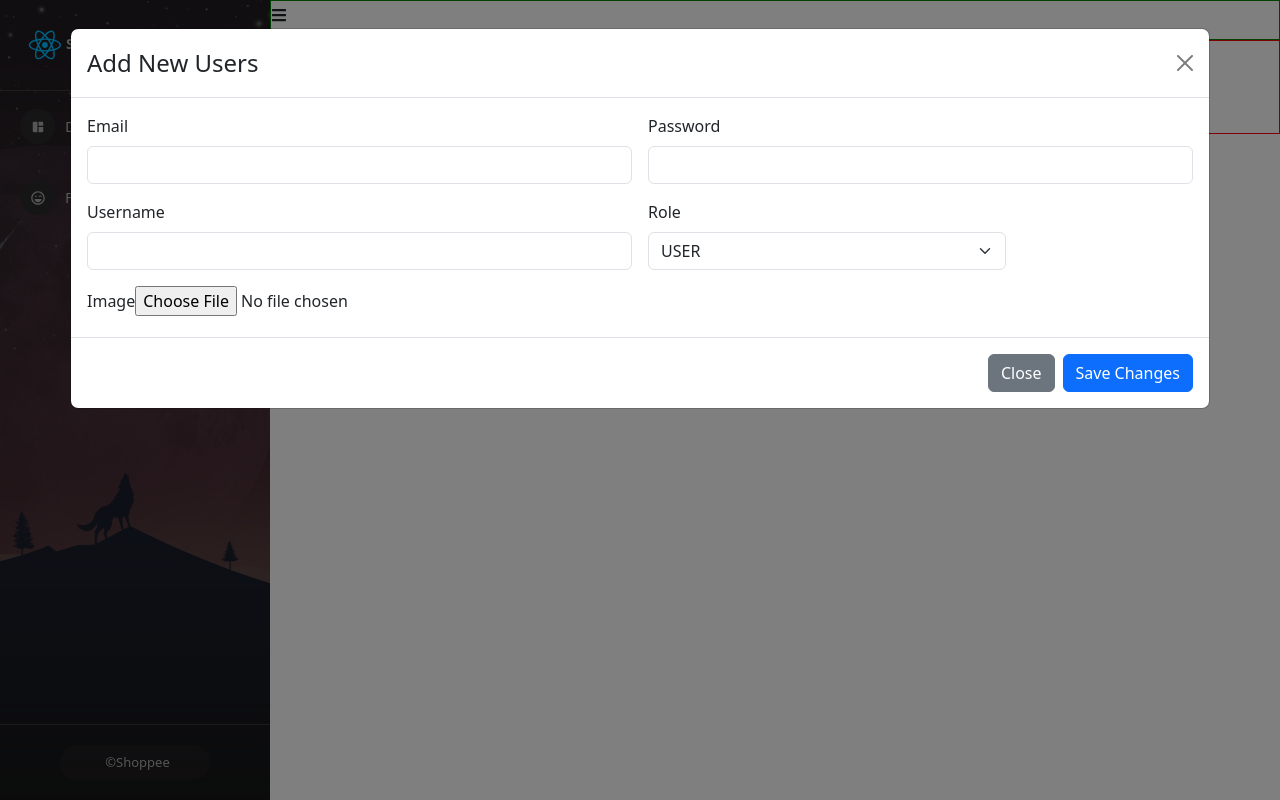
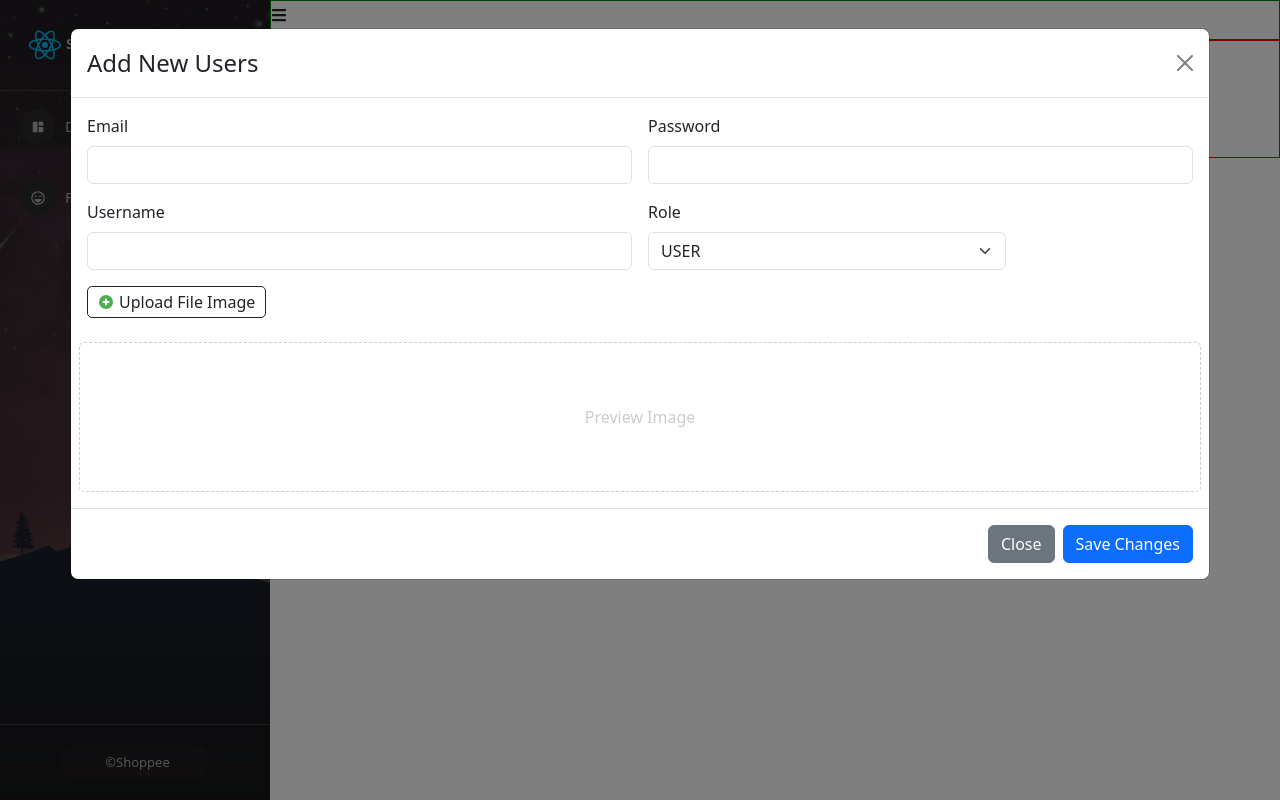
Before and after one commit to anhoang0611/react1, a React (Create React App) app: page /admins/manage-users in a window 1280 px wide. Both pictures are taken after a click on the button "Launch demo modal". Built offline with nearby package versions, Linux system fonts and the light colour scheme.

Commit message:
upload and preview image

```diff
--- a/src/components/Admin/Admin.js
+++ b/src/components/Admin/Admin.js
@@ -3,6 +3,7 @@ import './Admin.scss'
 import { FaBars } from 'react-icons/fa';
 import { useState } from "react";
 import { Outlet } from "react-router-dom";
+
 
 const Admin = (props) => {
     const [collapsed, setCollapsed] = useState(false);
--- a/src/components/Admin/Content/ManageUser.js
+++ b/src/components/Admin/Content/ManageUser.js
@@ -1,5 +1,5 @@
 import ModalCreateUsers from "./ModalCreateUser";
-
+import './ManageUser.scss';
 const ManageUsers = (props) => {
     return (
         <div className="manage-user-container">
@@ -14,10 +14,12 @@ const ManageUsers = (props) => {
                 </div>
 
                 <div>
-                    table Users <ModalCreateUsers />
+                    table Users
                 </div>
+                <ModalCreateUsers />
+            </div>
 
-            </div>
+
         </div>
     )
 
--- /dev/null
+++ b/src/components/Admin/Content/ManageUser.scss
@@ -0,0 +1,41 @@
+.manage-user-container{
+    .users-content{
+
+    }
+}
+
+.modal-add-user {
+    .img-preview{
+        height: 150px;
+        border: 1px dashed;
+        border-radius: 5px;
+        display: flex;
+        justify-content: center;
+        align-items: center;
+        color: #ccc;
+
+
+        img{
+            max-width:100%;
+            max-height:100%;
+        }
+
+    }
+    .label-upload{
+        display: flex;
+        /* justify-content: center; */
+        align-items: center;
+        gap: 5px;
+        border: 1px solid;
+        width: fit-content;
+        padding: 3px 10px;
+        border-radius: 5px;
+        cursor: pointer;
+
+
+        &:hover{
+            background-color: #eeeeee;
+        }
+    }
+
+}
--- a/src/components/Admin/Content/ModalCreateUser.js
+++ b/src/components/Admin/Content/ModalCreateUser.js
@@ -1,6 +1,7 @@
 import { useState } from 'react';
 import Button from 'react-bootstrap/Button';
 import Modal from 'react-bootstrap/Modal';
+import { FcPlus } from "react-icons/fc";
 
 const ModalCreateUsers = () => {
     const [show, setShow] = useState(false);
@@ -8,7 +9,24 @@ const ModalCreateUsers = () => {
     const handleClose = () => setShow(false);
     const handleShow = () => setShow(true);
 
+    const [email, setEmail] = useState("");
+    const [password, setPassword] = useState("");
+    const [username, setUsername] = useState("");
+    const [role, setRole] = useState("USER");
+    const [image, setImage] = useState("");
+    const [previewImage, setPreviewImage] = useState("");
 
+
+    const handleUploadImage = (event) => {
+        if (event.target && event.target.files && event.target.files[0]) {
+            setPreviewImage(URL.createObjectURL(event.target.files[0]));
+            setImage(event.target.files[0]);
+        }
+        else {
+
+        }
+
+    }
     return (
         <>
             <Button variant="primary" onClick={handleShow}>
@@ -20,7 +38,7 @@ const ModalCreateUsers = () => {
                 onHide={handleClose}
                 size="xl"
                 backdrop="static"
-            >
+                className='modal-add-user'            >
                 <Modal.Header closeButton>
                     <Modal.Title>Add New Users</Modal.Title>
                 </Modal.Header>
@@ -28,28 +46,59 @@ const ModalCreateUsers = () => {
                     <form className="row g-3">
                         <div className="col-md-6">
                             <label className="form-label">Email</label>
-                            <input type="email" className="form-control" />
+                            <input
+                                type="email"
+                                className="form-control"
+                                value={email}
+                                onChange={(event) => setEmail(event.target.value)}
+                            />
                         </div>
                         <div className="col-md-6">
                             <label className="form-label">Password</label>
-                            <input type="password" className="form-control" />
+                            <input
+                                type="password"
+                                className="form-control"
+                                value={password}
+                                onChange={(event) => setPassword(event.target.value)}
+                            />
                         </div>
 
                         <div className="col-md-6">
                             <label className="form-label">Username</label>
-                            <input type="text" className="form-control" />
+                            <input
+                                type="text"
+                                className="form-control"
+                                value={username}
+                                onChange={(event) => setUsername(event.target.value)}
+                            />
                         </div>
                         <div className="col-md-4">
                             <label className="form-label">Role</label>
-                            <select className="form-select">
-                                <option selected value="USER">USER</option>
+                            <select className="form-select" onChange={(event) => setRole(event.target.value)}
+                                value={role}>
+                                <option value="USER">USER</option>
                                 <option value="ADMIN">ADMIN</option>
                             </select>
                         </div>
 
                         <div className='col-md-12'>
-                            <label className="form-label">Image</label>
-                            <input type="file" />
+                            <label className="form-label label-upload" htmlFor='labelUpload'>
+                                <FcPlus /> Upload File Image
+                            </label>
+                            <input
+                                type="file"
+                                id="labelUpload" hidden
+                                onChange={(event) => handleUploadImage(event)}
+                            />
+                        </div>
+
+                        <div className='col-md-12 img-preview '>
+                            {previewImage ?
+                                <img src={previewImage} />
+                                :
+                                <span>Preview Image</span>
+                            }
+
                         </div>
 
                     </form>
```
